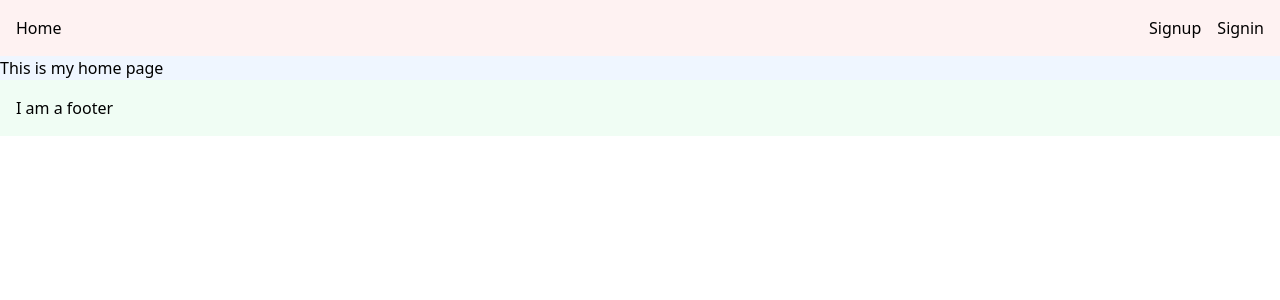
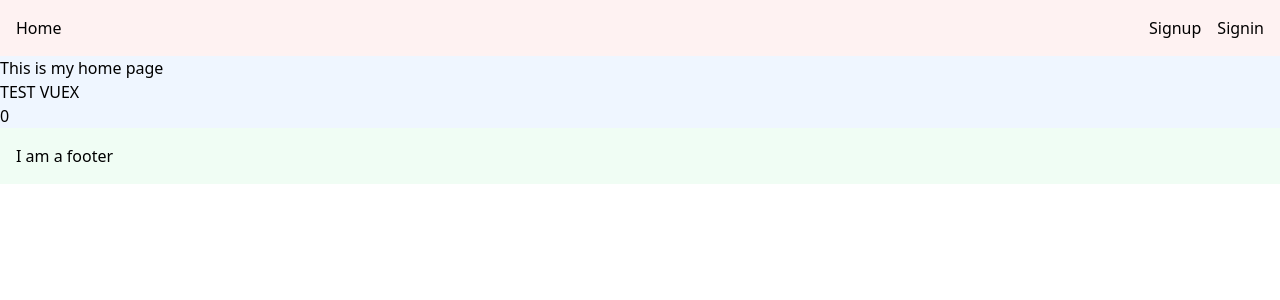
Before and after one commit to YusufKer/vuebase, a Vue app: page / in a window 1280 px wide. Shown: the top 300 px of the page. Built offline with nearby package versions, Linux system fonts and the light colour scheme.

Commit message:
setup boilerplate vuex

```diff
--- a/package.json
+++ b/package.json
@@ -14,7 +14,8 @@
     "postcss": "^8.4.23",
     "tailwindcss": "^3.3.2",
     "vue": "^3.2.47",
-    "vue-router": "^4.2.0"
+    "vue-router": "^4.2.0",
+    "vuex": "^4.1.0"
   },
   "devDependencies": {
     "@vitejs/plugin-vue": "^4.1.0",
--- a/src/App.vue
+++ b/src/App.vue
@@ -2,6 +2,17 @@
   <div class="container bg-blue-50">
     <Navbar/>
     <router-view></router-view>
+    <div @click="$store.commit('increment')">TEST VUEX</div>
+    <div>{{ count }}</div>
     <Footer/>
   </div>
 </template>
+
+<script setup>
+  import { computed } from 'vue';
+  import { useStore } from 'vuex';
+
+  const store = useStore();
+
+  const count = computed(() => store.getters.getCount);
+</script>
--- a/src/components/Signup.vue
+++ b/src/components/Signup.vue
@@ -54,6 +54,6 @@
     }
 
     onMounted(()=>{
-        console.log("Mounted")
+        console.log("Mounted");
     })
 </script>
--- a/src/main.js
+++ b/src/main.js
@@ -1,6 +1,11 @@
 import { createApp } from 'vue'
 import { createRouter, createWebHistory } from 'vue-router';
+import { useStore } from './store.js';
+
+// IMPORT CSS
 import './style.css';
+
+// IMPORT ENTRY POINT
 import App from './App.vue';
 
 // IMPORT PAGES
@@ -52,6 +57,8 @@ const firebaseConfig = {
 
 // Initialize Firebase
 const app = initializeApp(firebaseConfig);
+// Initialize Store
+const store = useStore();
 // CREATE VUE APP
 const vueApp = createApp(App);
 // REGISTER COMPONENTS
@@ -59,5 +66,7 @@ vueApp.component("Navbar", Navbar);
 vueApp.component("Footer", Footer);
 // USE ROUTER
 vueApp.use(router);
+// USE STORE
+vueApp.use(store);
 // MOUNT APP
 vueApp.mount('#app')
--- /dev/null
+++ b/src/store.js
@@ -0,0 +1,30 @@
+import { createStore } from 'vuex';
+
+const store = createStore({
+
+    state(){
+        return {
+            count: 0
+        }
+    },
+
+    mutations: {
+        increment(state){
+            state.count ++;
+        }
+    },
+
+    actions: {
+        increment(context){
+            context.commit('increment');
+        }
+    },
+
+    getters: {
+        getCount: state => state.count
+    }
+})
+
+export function useStore(){
+    return store;
+}
```
Also changed, not shown: 1 other file (tests, documents, lock files or other folders).
